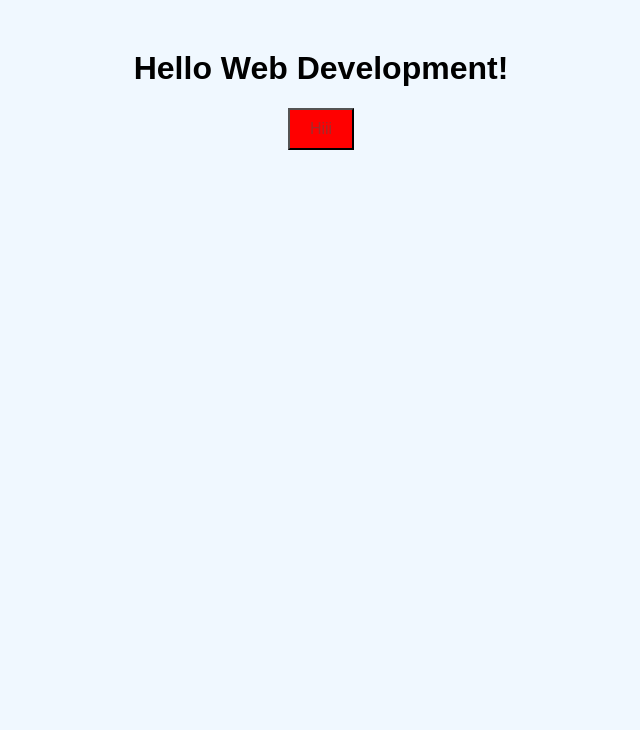
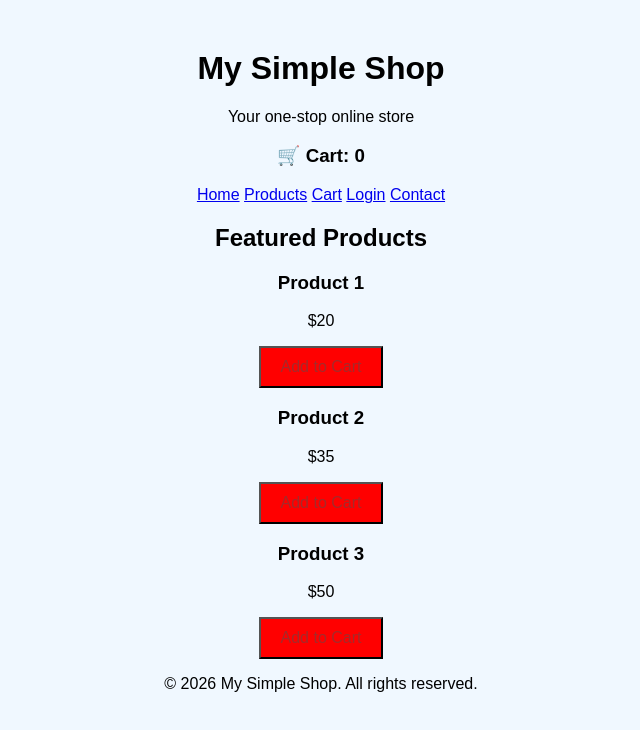
Before and after one commit to priyadarshanagrawal/web-practice, a plain HTML site: page docs/index.html in a window 1280 px wide. Shown: the whole page, without its empty margins (319-959 px from the left). Drawn offline with Linux system fonts and the light colour scheme.

Commit message:
Update index.html

```diff
--- a/docs/index.html
+++ b/docs/index.html
@@ -1,15 +1,58 @@
 <!DOCTYPE html>
 <html lang="en">
 <head>
-  <meta charset="UTF-8">
-  <meta name="viewport" content="width=device-width, initial-scale=1.0">
-  <title>My Web Practice</title>
-  <link rel="stylesheet" href="style.css">
+    <meta charset="UTF-8">
+    <title>Simple E-Commerce Page</title>
+    <link rel="stylesheet" href="style.css">
 </head>
 <body>
-  <h1>Hello Web Development!</h1>
-  <button onclick="sayHi()">Hiii</button>
 
-  <script src="script.js"></script>
+    <!-- Header -->
+    <header>
+        <h1>My Simple Shop</h1>
+        <p>Your one-stop online store</p>
+        <h3>🛒 Cart: <span id="cart-count">0</span></h3>
+    </header>
+
+    <!-- Navigation -->
+    <nav>
+        <a href="#">Home</a>
+        <a href="#">Products</a>
+        <a href="#">Cart</a>
+        <a href="#">Login</a>
+        <a href="#">Contact</a>
+    </nav>
+
+    <!-- Main Content -->
+    <main>
+        <h2>Featured Products</h2>
+
+        <div class="products">
+            <div class="product">
+                <h3>Product 1</h3>
+                <p>$20</p>
+                <button onclick="addToCart('Product 1')">Add to Cart</button>
+            </div>
+
+            <div class="product">
+                <h3>Product 2</h3>
+                <p>$35</p>
+                <button onclick="addToCart('Product 2')">Add to Cart</button>
+            </div>
+
+            <div class="product">
+                <h3>Product 3</h3>
+                <p>$50</p>
+                <button onclick="addToCart('Product 3')">Add to Cart</button>
+            </div>
+        </div>
+    </main>
+
+    <!-- Footer -->
+    <footer>
+        <p>© 2026 My Simple Shop. All rights reserved.</p>
+    </footer>
+
+    <script src="script.js"></script>
 </body>
 </html>
```
